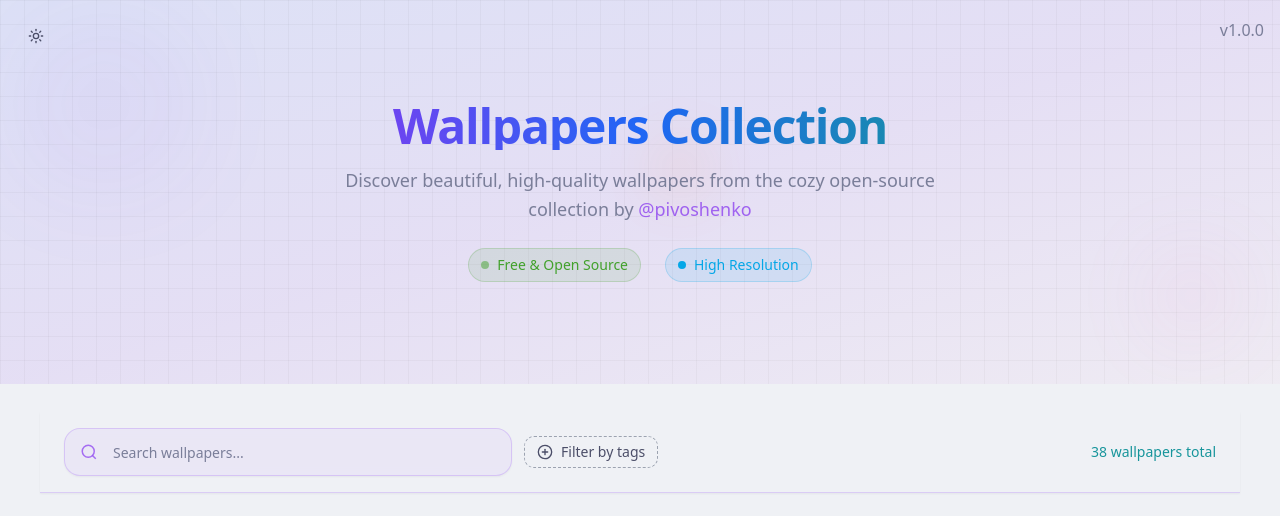
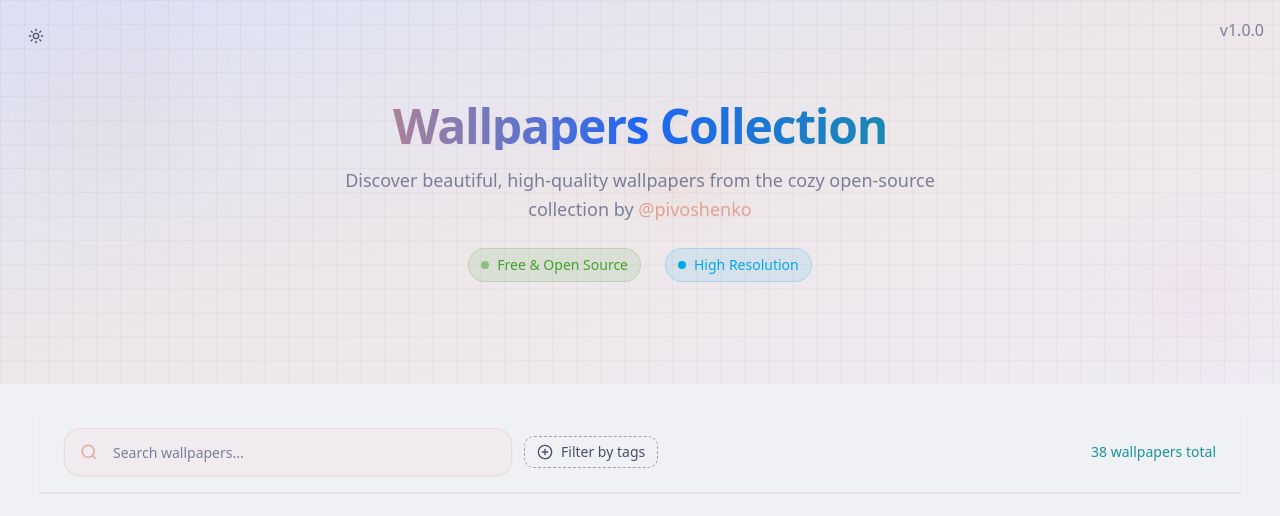
Before and after one commit to pivoshenko/pivoshenko.wallpapers, a SvelteKit app: page / in a window 1280 px wide. Shown: the top 516 px of the page. Built offline with nearby package versions, Linux system fonts and the light colour scheme.

Commit message:
feat: update theme

```diff
--- a/src/app.css
+++ b/src/app.css
@@ -49,7 +49,7 @@
     --ctp-rosewater: 11 59% 67%;
     --ctp-flamingo: 0 60% 67%;
     --ctp-pink: 316 73% 69%;
-    --ctp-mauve: 266 85% 58%;
+    --ctp-mauve: 11 59% 67%;
     --ctp-red: 347 87% 44%;
     --ctp-maroon: 355 76% 59%;
     --ctp-peach: 22 99% 52%;
@@ -80,78 +80,78 @@
   }
 
   .dark {
-    /* Catppuccin Mocha */
-    --background: 240 21% 15%;
-    /* mocha base */
-    --foreground: 226 64% 88%;
-    /* mocha text */
-    --card: 237 16% 23%;
-    /* mocha surface0 */
-    --card-foreground: 226 64% 88%;
-    /* mocha text */
-    --popover: 237 16% 23%;
-    /* mocha surface0 */
-    --popover-foreground: 226 64% 88%;
-    /* mocha text */
-    --primary: 217 92% 76%;
-    /* mocha blue */
-    --primary-foreground: 240 21% 15%;
-    /* mocha base */
-    --secondary: 234 13% 31%;
-    /* mocha surface1 */
-    --secondary-foreground: 226 64% 88%;
-    /* mocha text */
-    --muted: 234 13% 31%;
-    /* mocha surface1 */
-    --muted-foreground: #a6adc8;
-    /* mocha subtext0 */
-    --accent: 234 13% 31%;
-    /* mocha surface1 */
-    --accent-foreground: 226 64% 88%;
-    /* mocha text */
-    --destructive: 343 81% 75%;
-    /* mocha red */
-    --destructive-foreground: 240 21% 15%;
-    /* mocha base */
-    --border: 234 13% 31%;
-    /* mocha surface1 */
-    --input: 233 12% 39%;
-    /* mocha surface2 */
-    --ring: 217 92% 76%;
-    /* mocha blue */
+    /* Catppuccin Frappe */
+    --background: 229 19% 23%;
+    /* frappe base */
+    --foreground: 227 70% 87%;
+    /* frappe text */
+    --card: 230 16% 30%;
+    /* frappe surface0 */
+    --card-foreground: 227 70% 87%;
+    /* frappe text */
+    --popover: 230 16% 30%;
+    /* frappe surface0 */
+    --popover-foreground: 227 70% 87%;
+    /* frappe text */
+    --primary: 222 74% 74%;
+    /* frappe blue */
+    --primary-foreground: 229 19% 23%;
+    /* frappe base */
+    --secondary: 227 15% 37%;
+    /* frappe surface1 */
+    --secondary-foreground: 227 70% 87%;
+    /* frappe text */
+    --muted: 227 15% 37%;
+    /* frappe surface1 */
+    --muted-foreground: 228 29% 73%;
+    /* frappe subtext0 */
+    --accent: 227 15% 37%;
+    /* frappe surface1 */
+    --accent-foreground: 227 70% 87%;
+    /* frappe text */
+    --destructive: 359 68% 71%;
+    /* frappe red */
+    --destructive-foreground: 229 19% 23%;
+    /* frappe base */
+    --border: 227 15% 37%;
+    /* frappe surface1 */
+    --input: 228 13% 44%;
+    /* frappe surface2 */
+    --ring: 222 74% 74%;
+    /* frappe blue */
 
-    /* Catppuccin Mocha Extended Colors */
-    --ctp-rosewater: 10 56% 91%;
-    --ctp-flamingo: 0 59% 88%;
-    --ctp-pink: 316 72% 86%;
-    --ctp-mauve: 267 84% 81%;
-    --ctp-red: 343 81% 75%;
-    --ctp-maroon: 350 65% 77%;
-    --ctp-peach: 23 92% 75%;
-    --ctp-yellow: 41 86% 83%;
-    --ctp-green: 115 54% 76%;
-    --ctp-teal: 170 57% 73%;
-    --ctp-sky: 189 71% 73%;
-    --ctp-sapphire: 199 76% 69%;
-    --ctp-blue: 217 92% 76%;
-    --ctp-lavender: 232 97% 85%;
+    /* Catppuccin Frappe Extended Colors */
+    --ctp-rosewater: 10 57% 88%;
+    --ctp-flamingo: 0 59% 84%;
+    --ctp-pink: 316 73% 84%;
+    --ctp-mauve: 10 57% 88%;
+    --ctp-red: 359 68% 71%;
+    --ctp-maroon: 358 66% 76%;
+    --ctp-peach: 20 79% 70%;
+    --ctp-yellow: 40 62% 73%;
+    --ctp-green: 96 44% 68%;
+    --ctp-teal: 172 39% 65%;
+    --ctp-sky: 189 48% 73%;
+    --ctp-sapphire: 199 55% 69%;
+    --ctp-blue: 222 74% 74%;
+    --ctp-lavender: 239 66% 84%;
 
-    --sidebar-background: 237 16% 23%;
-    /* mocha surface0 */
-    --sidebar-foreground: 226 64% 88%;
-    /* mocha text */
-    --sidebar-primary: 217 92% 76%;
-    /* mocha blue */
-    --sidebar-primary-foreground: 240 21% 15%;
-    /* mocha base */
-    --sidebar-accent: 234 13% 31%;
-    /* mocha surface1 */
-    --sidebar-accent-foreground: 226 64% 88%;
-    /* mocha text */
-    --sidebar-border: 234 13% 31%;
-    /* mocha surface1 */
-    --sidebar-ring: 217 92% 76%;
-    /* mocha blue */
+    --sidebar-background: 230 16% 30%;
+    /* frappe surface0 */
+    --sidebar-foreground: 227 70% 87%;
+    /* frappe text */
+    --sidebar-primary: 222 74% 74%;
+    /* frappe blue */
+    --sidebar-primary-foreground: 229 19% 23%;
+    /* frappe base */
+    --sidebar-accent: 227 15% 37%;
+    /* frappe surface1 */
+    --sidebar-accent-foreground: 227 70% 87%;
+    /* frappe text */
+    --sidebar-border: 227 15% 37%;
+    /* frappe surface1 */
+    --sidebar-ring: 222 74% 74%;
+    /* frappe blue */
   }
 
   /* Catppuccin Macchiato */
```
